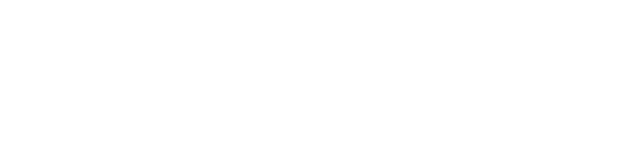
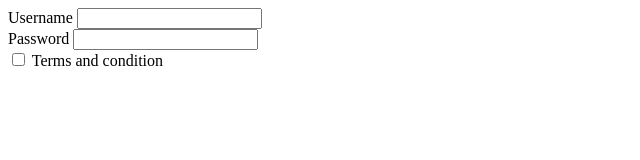
Before and after one commit to ajardeen/Git_Exercises, a plain HTML site: page index.html in a window 1280 px wide. Shown: the whole page, without its empty margins (0-640 px from the left). Drawn offline with Linux system fonts and the light colour scheme.

Commit message:
form added in index file

```diff
--- a/index.html
+++ b/index.html
@@ -6,7 +6,14 @@
     <title>Git practices</title>
 </head>
 <body>
-
+    <form>
+        <label>Username</label>
+        <input type="text" required><br>
+        <label>Password</label>
+        <input type="password" required><br>
+        <input type="checkbox" id="agreement" required>
+        <label>Terms and condition</label>
+    </form>
 
 </body>
 </html>
```
